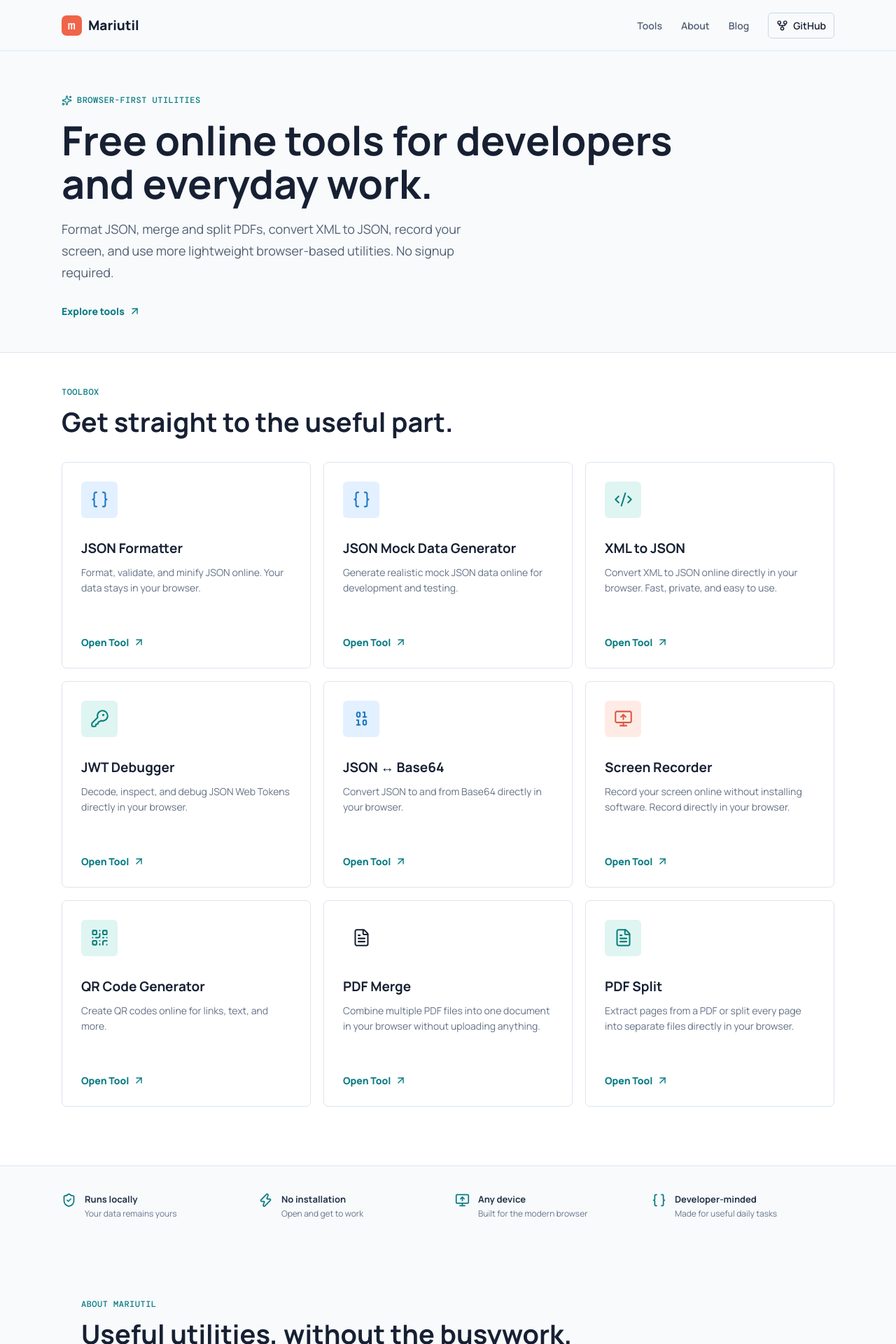
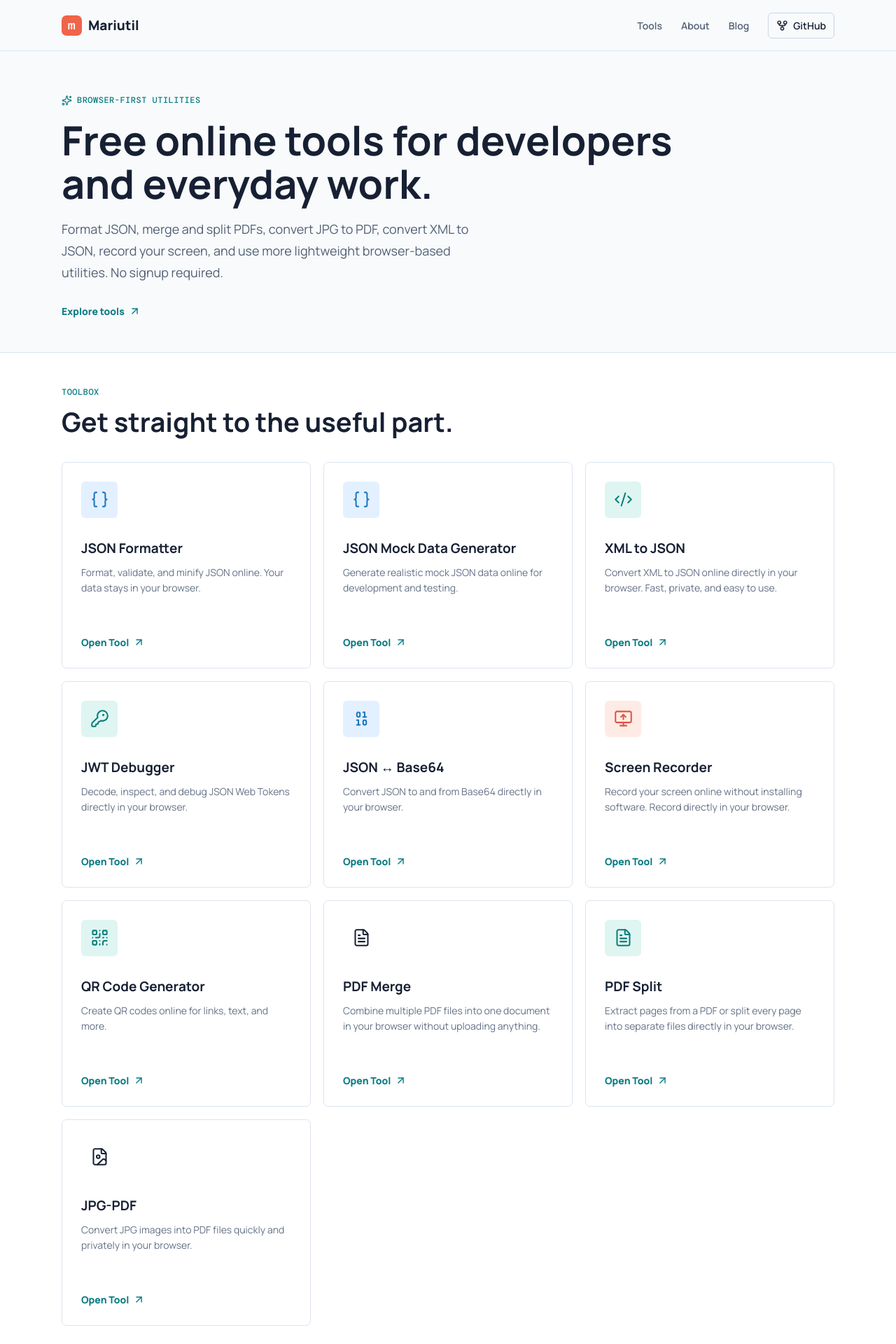
Before and after one commit to poreddymadhukar/mariutil-home, a React (Vite) app: page / in a window 1280 px wide. Shown: the top 1920 px of the page at 70% size. Built offline with nearby package versions, Linux system fonts and the light colour scheme; no server answers.

Commit message:
jpg to pdf

```diff
--- a/index.html
+++ b/index.html
@@ -6,7 +6,7 @@
     <meta name="theme-color" content="#f8fafc" />
     <meta
       name="description"
-      content="Free online tools for developers and everyday work, including JSON formatting, PDF merging, XML to JSON conversion, and screen recording. No signup required."
+      content="Free online tools for developers and everyday work, including JSON formatting, PDF merging, PDF splitting, JPG to PDF conversion, XML to JSON conversion, QR code generation, and screen recording. No signup required."
     />
     <meta name="application-name" content="Mariutil" />
     <meta name="author" content="Mariutil" />
@@ -30,7 +30,7 @@
     />
     <meta
       property="og:description"
-      content="Use Mariutil for free online tools including JSON formatting, PDF merging, XML to JSON conversion, and screen recording. No signup required."
+      content="Use Mariutil for free online tools including JSON formatting, PDF merging, PDF splitting, JPG to PDF conversion, XML to JSON conversion, and screen recording. No signup required."
     />
     <meta name="twitter:card" content="summary" />
     <meta name="twitter:url" content="https://mariutil.com/" />
@@ -40,7 +40,7 @@
     />
     <meta
       name="twitter:description"
-      content="Use Mariutil for free online tools including JSON formatting, PDF merging, XML to JSON conversion, and screen recording. No signup required."
+      content="Use Mariutil for free online tools including JSON formatting, PDF merging, PDF splitting, JPG to PDF conversion, XML to JSON conversion, and screen recording. No signup required."
     />
     <title>Mariutil | Free Online Tools for Developers</title>
     <script type="application/ld+json">
@@ -58,7 +58,7 @@
             "@id": "https://mariutil.com/#website",
             "name": "Mariutil",
             "url": "https://mariutil.com/",
-            "description": "Free online tools for developers and everyday work, including JSON formatting, PDF merging, PDF splitting, XML to JSON conversion, and screen recording.",
+            "description": "Free online tools for developers and everyday work, including JSON formatting, PDF merging, PDF splitting, JPG to PDF conversion, XML to JSON conversion, QR code generation, and screen recording.",
             "publisher": { "@id": "https://mariutil.com/#organization" },
             "inLanguage": "en-US"
           },
@@ -138,7 +138,7 @@
               "url": "https://qr.mariutil.com/",
               "description": "Create QR codes online for links, text, and more."
             }
-          }
+          },
           {
             "@type": "ListItem",
             "position": 7,
@@ -147,6 +147,16 @@
               "name": "PDF Split",
               "url": "https://pdfsplit.mariutil.com/",
               "description": "Extract pages from a PDF or split every page into separate files directly in your browser."
+            }
+          },
+          {
+            "@type": "ListItem",
+            "position": 8,
+            "item": {
+              "@type": "WebApplication",
+              "name": "JPG to PDF",
+              "url": "https://jpgtopdf.mariutil.com/",
+              "description": "Convert JPG images to PDF files quickly and privately in your browser."
             }
           }
         ]
--- a/src/App.tsx
+++ b/src/App.tsx
@@ -3,6 +3,7 @@ import {
   Binary,
   Braces,
   CodeXml,
+  FileImage,
   FileText,
   KeyRound,
   MonitorUp,
@@ -94,6 +95,14 @@ const tools: Tool[] = [
     icon: FileText,
     accent: "teal",
   },
+  {
+    name: "JPG-PDF",
+    description:
+      "Convert JPG images into PDF files quickly and privately in your browser.",
+    href: "https://jpgtopdf.mariutil.com/",
+    icon: FileImage,
+    accent: "purple",
+  },
 ];
 
 function App() {
@@ -110,9 +119,9 @@ function App() {
             Free online tools for developers and everyday work.
           </h1>
           <p className="intro-copy">
-            Format JSON, merge and split PDFs, convert XML to JSON, record your
-            screen, and use more lightweight browser-based utilities. No signup
-            required.
+            Format JSON, merge and split PDFs, convert JPG to PDF, convert XML
+            to JSON, record your screen, and use more lightweight browser-based
+            utilities. No signup required.
           </p>
           <a className="browse-link" href="#tools">
             Explore tools <ArrowUpRight size={17} aria-hidden="true" />
```
Lines whose indentation alone changed are shown as unchanged.
